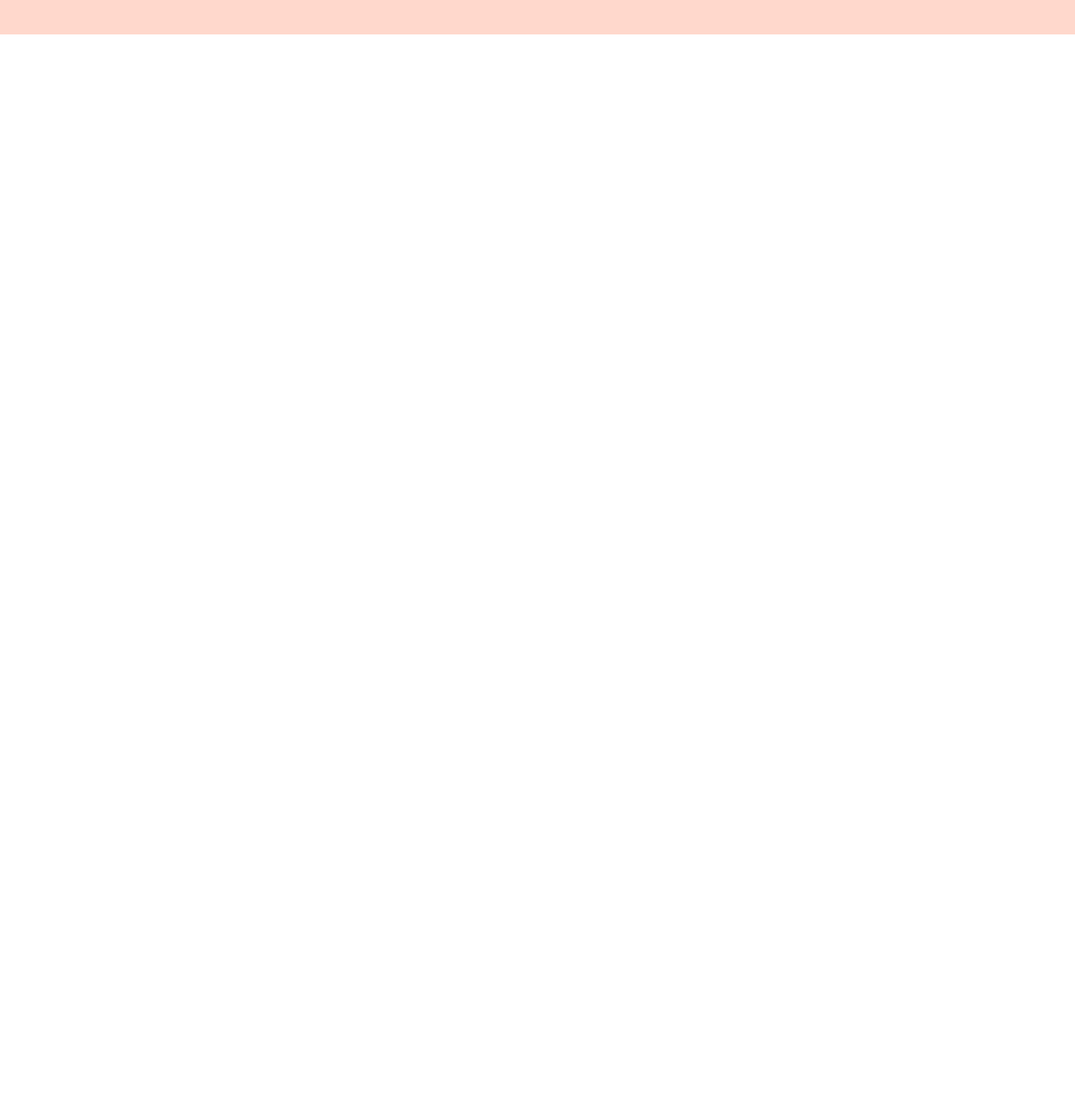
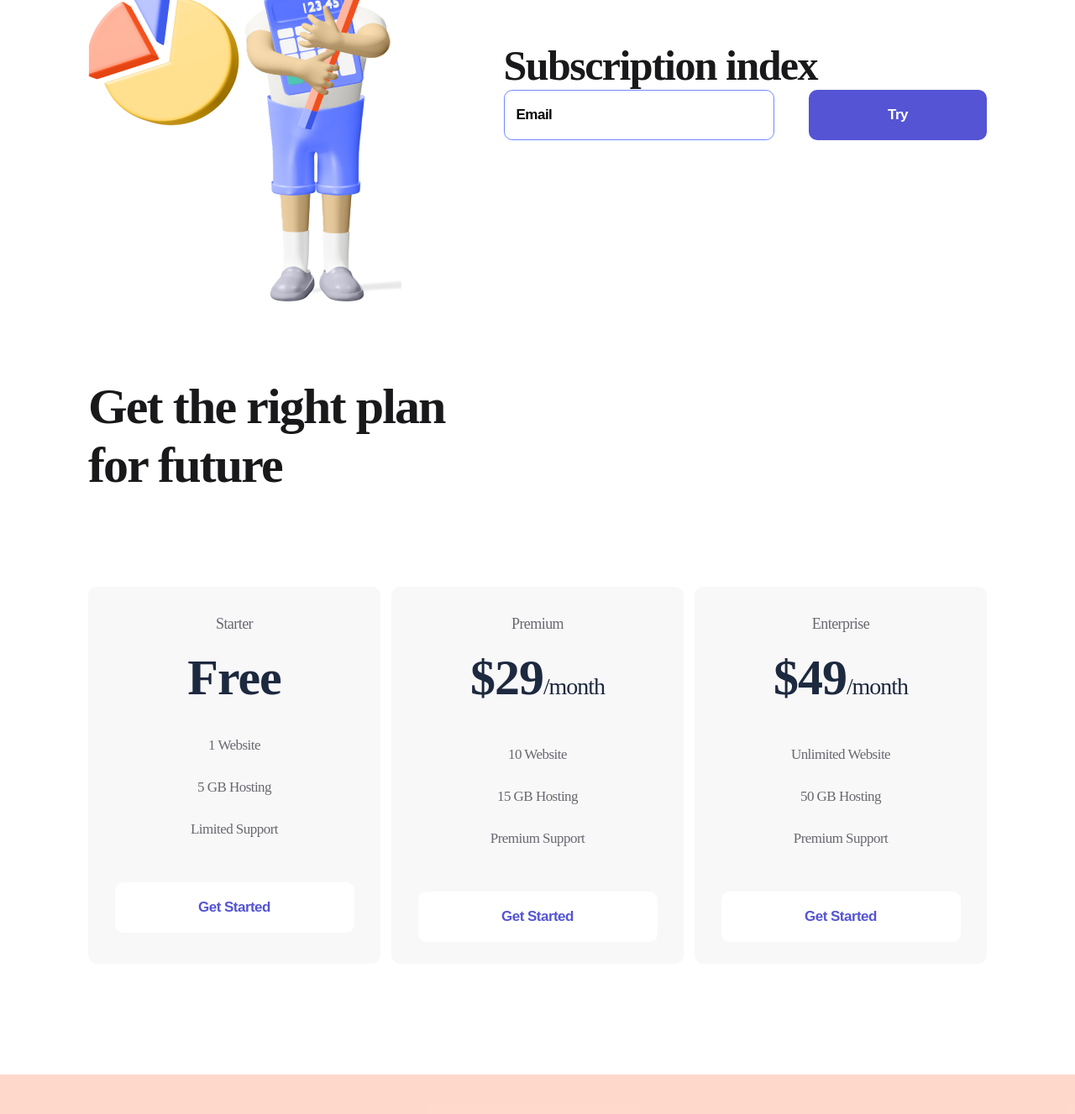
Before and after one commit to Oleksssander/logoipsum, a plain HTML site: page index.html in a window 1280 px wide. Shown: the part 971-2298 px from the top of the page at 84% size. Before the commit the page ends 1012 px from the top, so only its background shows below. Drawn offline with Linux system fonts and the light colour scheme.

Commit message:
Add files via upload

```diff
--- a/index.html
+++ b/index.html
@@ -68,6 +68,77 @@
             <img src="./img/firstmen.png" alt="firstmen">
          </div>
     </section>
+    <section class="container subscribe">
+        <div>
+          <img src="./img/secondmen.png" alt="secondmen">
+        </div>
+        <div>
+            <h2 class="subscribe__title">
+                Subscription index
+                <form>
+                    <input class="input" type="email" placeholder="Email">
+                    <button class="button button__violet">
+                        Try
+                    </button>
+                </form>
+            </h2>
+        </div>
+    </section>
+    <section class="container plan">
+        <h2 class="plan__title">
+            Get the right plan for future
+        </h2>
+        <div class="plan__flex">
+            <div class="item">
+                <p class="item__text">
+                    Starter
+                </p>
+                <h3 class="item__title">
+                    Free
+                </h3>
+                <ul>
+                    <li class="item__li">1 Website</li>
+                    <li class="item__li">5 GB Hosting</li>
+                    <li class="item__li">Limited Support</li>
+                </ul>
+                <button class="button button__item">
+                    Get Started
+                </button>
+            </div>
+            <div class="item">
+                <p class="item__text">
+                    Premium
+                </p>
+                <h3 class="item__title">
+                    $29<span>/month</span>
+                </h3>
+                <ul>
+                    <li class="item__li">10 Website</li>
+                    <li class="item__li">15 GB Hosting</li>
+                    <li class="item__li">Premium Support</li>
+                </ul>
+                <button class="button button__item">
+                    Get Started
+                </button>
+            </div>
+            <div class="item">
+                <p class="item__text">
+                    Enterprise
+                </p>
+                <h3 class="item__title">
+                    $49<span>/month</span>
+                </h3>
+                <ul>
+                    <li class="item__li">Unlimited Website</li>
+                    <li class="item__li">50 GB Hosting</li>
+                    <li class="item__li">Premium Support</li>
+                </ul>
+                <button class="button button__item">
+                    Get Started
+                </button>
+            </div>
+        </div>
+    </section>
     <footer class="footer">
      <div class="container footer__flex">
             <div>
--- a/style/style.css
+++ b/style/style.css
@@ -14,7 +14,7 @@
         background: rgba(255, 113, 67, 0.27);
         padding: 38px 0 48px;
     }
-    .header__flex, .footer__flex, .about{
+    .header__flex, .footer__flex, .about, .subscribe, .plan__flex{
       display: flex;
       justify-content: space-between;
       align-items: center;
@@ -100,3 +100,100 @@
    .footer{
     padding: 53px 0;
    }
+
+   .subscribe{
+    margin-bottom: 85px;
+   }
+   .subscribe__title{
+    font-weight: 700;
+    font-size: 50px;
+    line-height: 57px;
+    letter-spacing: -1.56316px;
+    color: #19191B;
+    margin-bottom:  38px;
+  }
+  .input{
+    width: 322px;
+    height: 60px;
+    border-radius: 10px;
+    border: 1px solid #7087FF;
+    padding-left: 14px;
+    box-sizing: border-box;
+    margin-right: 39px;
+  }
+  .input::placeholder, .input{
+    font-weight: 700;
+    font-size: 17px;
+    line-height: 22px;
+    letter-spacing: -0.531474px;
+    color: #000000;
+  }
+  .input:focus{
+outline: none;
+  }
+  .plan{
+    margin-bottom: 132px;
+  }
+  .plan__title{
+    font-weight: bold;
+    font-size: 60px;
+    line-height: 70px;
+    letter-spacing: -1.87579px;
+    color: #19191B;
+    max-width: 504px;
+    margin-bottom: 110px;
+  }
+  .item{
+    width: 348px;
+    height: 392px;
+    background: #F8F8F8;
+    border-radius: 10px;
+    text-align: center;
+    padding: 30px 0 27px;
+  }
+  .item:hover{
+    transition: 500ms;
+    background: #FF7143;
+    box-shadow: 0px 32px 34px rgba(255, 112, 59, 0.317827);
+  }
+  .item__text {
+    font-weight: 400;
+    font-size: 18px;
+    line-height: 28px;
+    letter-spacing: -0.562737px;
+    color: #696871;
+  }
+  .item:hover .item__text, .item:hover .item__title, .item:hover .item__li{
+   color: white;
+   transition: 500ms;
+  }
+  .item__title{
+    font-weight: 700;
+    font-size: 60px;
+    line-height: 56px;
+    letter-spacing: -1.03448px;
+    color: #1D293F;
+    margin: 22px 0 28px;
+  }
+  .item__title span{
+    font-size: 28px;
+  }
+  .item__li{
+    list-style: none;
+    font-weight: 400;
+    font-size: 17px;
+    line-height: 50px;
+    letter-spacing: -0.531474px;
+    color: #696871;
+  }
+  .button__item{
+    width: 285px;
+    background: white;
+    color: #5454D4;
+    margin-top: 38px;
+  }
+  .item:hover .button__item{
+    background: #9F3919;
+    color: white;
+    transition: 500ms;
+  }
```
Also changed, not shown: img/secondmen.png (added).
